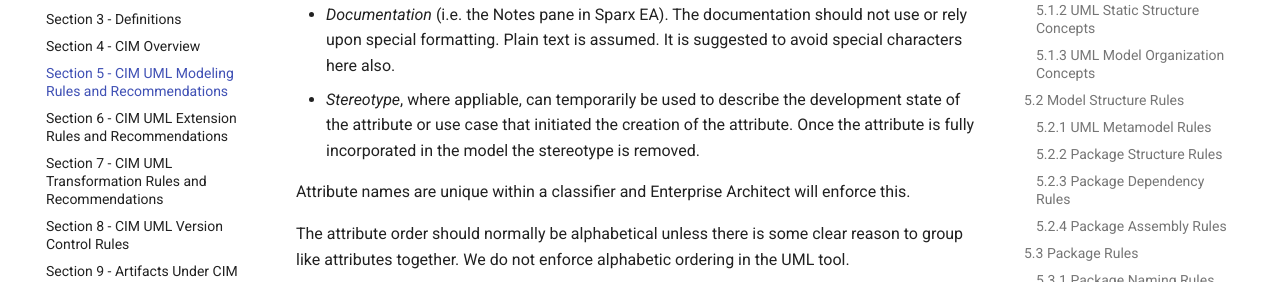
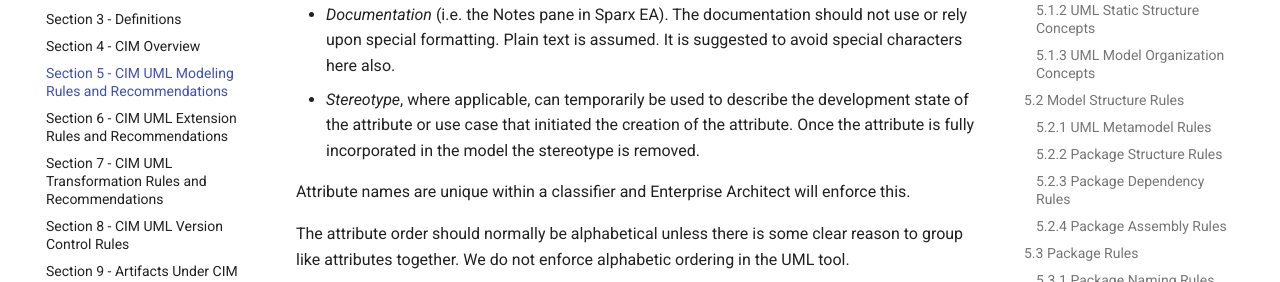
Before and after one commit to cimug-org/cim-modeling-guide, an MkDocs documentation site: the page built from docs/section5-cim-uml-modeling-rules-and-recommendations.md, in a window 1280 px wide and 900 px high, scrolled down 13956 px. Shown: the part 170-452 px from the top of the window. Built offline with MkDocs 1.6.1 and Material for MkDocs 9.7.7, drawn with Linux system fonts in a browser that asks for light colours; comment, search, counter and statistics services are not loaded.

Commit message:
Update section5-cim-uml-modeling-rules-and-recommendations.md

```diff
--- a/docs/section5-cim-uml-modeling-rules-and-recommendations.md
+++ b/docs/section5-cim-uml-modeling-rules-and-recommendations.md
@@ -454,7 +454,7 @@ The following UML attribute features (i.e. available in the "Properties" Pane in
 -   *Multiplicity* is always \[0..1\]
 -   *Initial Value*, if used, always denotes a constant for all instances of the class where the attribute belongs, and the attribute has to be set as both static and constant.
 -   *Documentation* (i.e. the Notes pane in Sparx EA). The documentation should not use or rely upon special formatting. Plain text is assumed. It is suggested to avoid special characters here also.
--   *Stereotype*, where appliable, can temporarily be used to describe the development state of the attribute or use case that initiated the creation of the attribute. Once the attribute is fully incorporated in the model the stereotype is removed.
+-   *Stereotype*, where applicable, can temporarily be used to describe the development state of the attribute or use case that initiated the creation of the attribute. Once the attribute is fully incorporated in the model the stereotype is removed.
 
 Attribute names are unique within a classifier and Enterprise Architect will enforce this.
 
```
